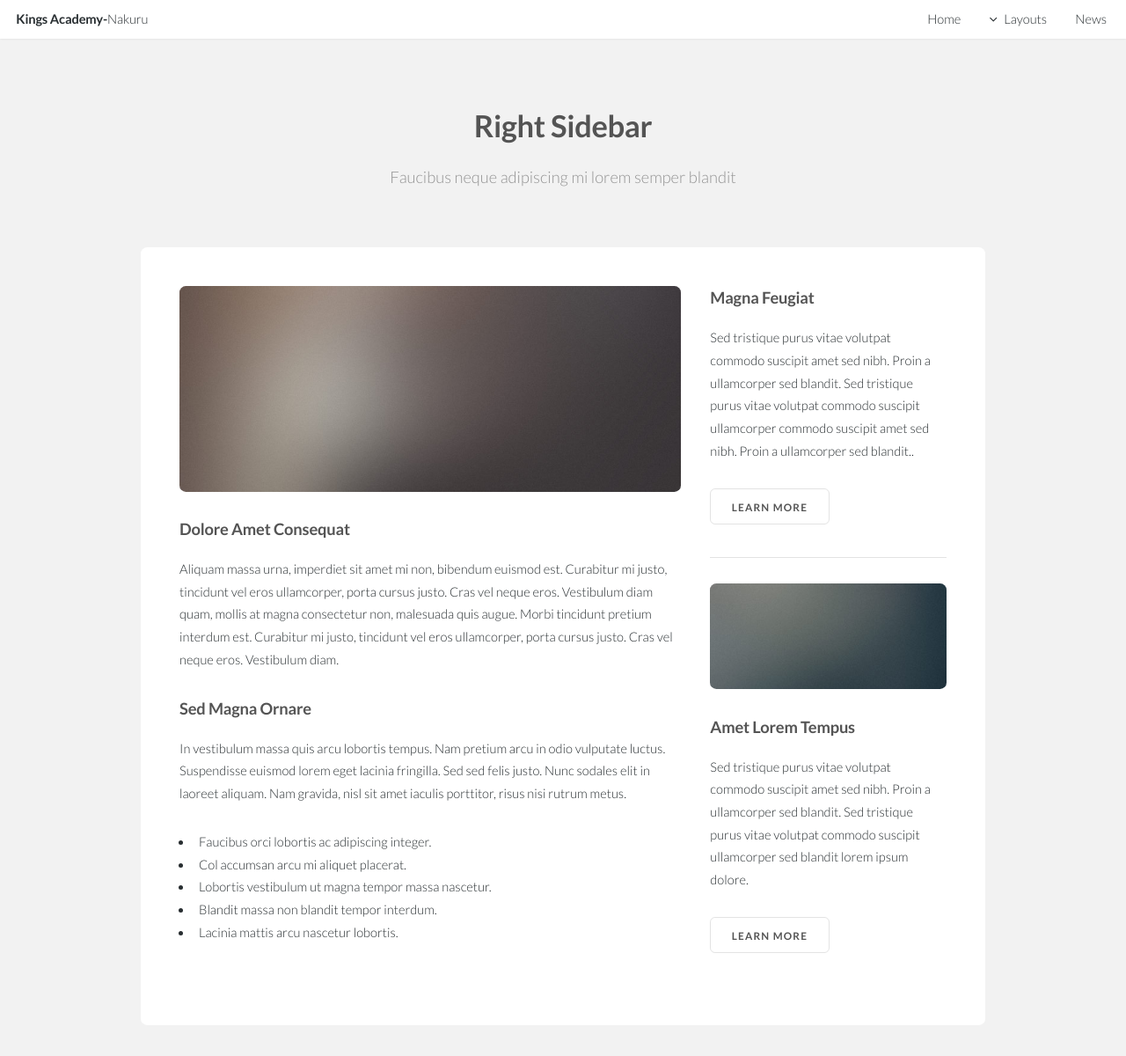
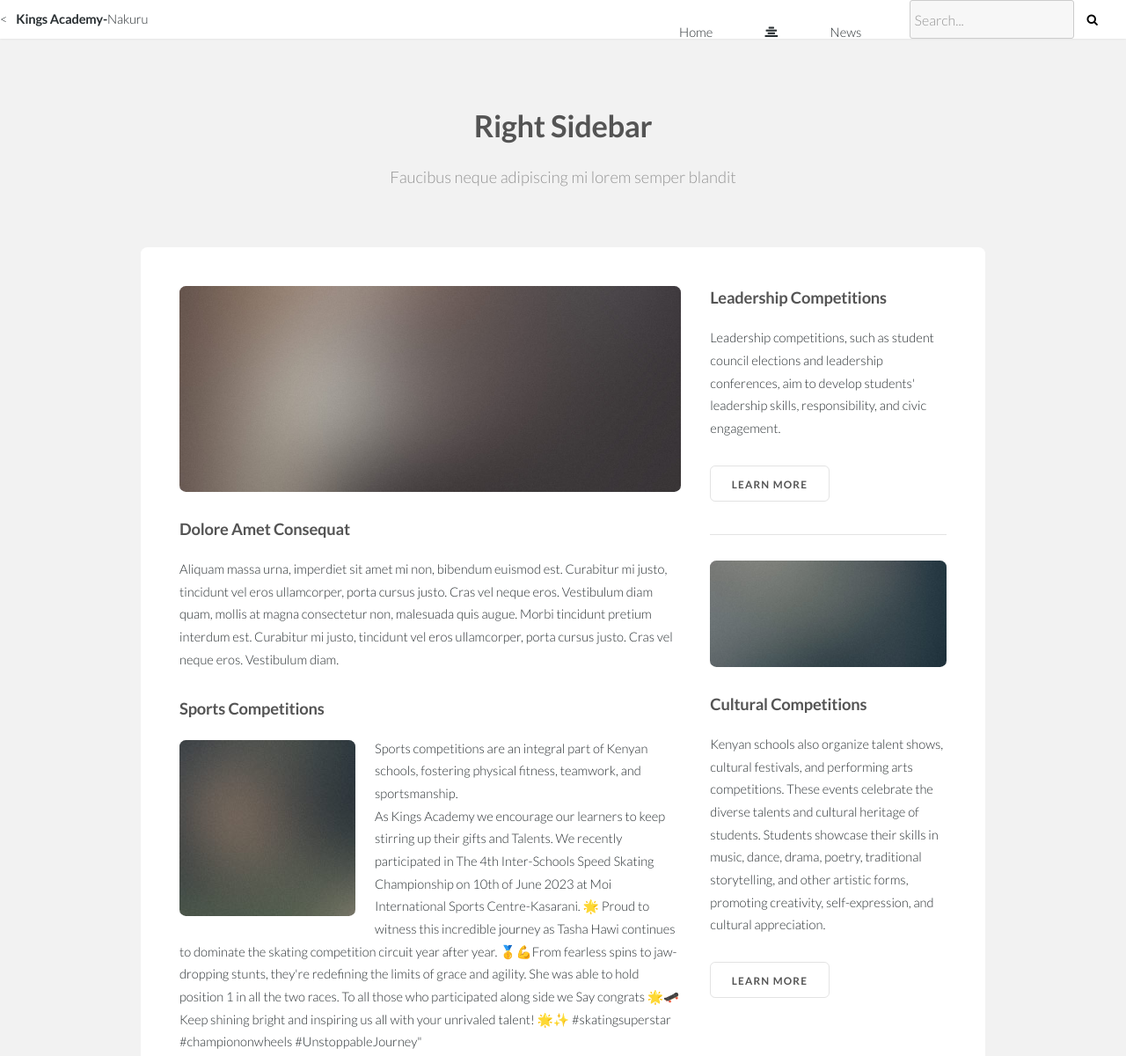
Before and after one commit to Mobisafrankline/King-s-academy-attachment-project, a plain HTML site: page right-sidebar.html in a window 1280 px wide. Shown: the top 1200 px of the page at 88% size. Drawn offline with Linux system fonts and the light colour scheme.

Commit message:
changes in the nav
adding search in the bar and change icon

```diff
--- a/css/style.css
+++ b/css/style.css
@@ -1110,6 +1110,8 @@
 				list-style: none;
 				margin: 0;
 				padding-left: 0;
+				display: flex; /* Display items in a row */
+				align-items: center; /* Center items vertically */
 			}
 
 			#header nav > ul > li {
@@ -1117,6 +1119,7 @@
 				display: inline-block;
 				margin-left: 2em;
 				padding-left: 0;
+				position: relative; /* Ensure position context for nested dropdown */
 			}
 
 			#header nav > ul > li a {
@@ -1124,6 +1127,7 @@
 				color: inherit;
 				display: inline-block;
 				text-decoration: none;
+				padding: 10px 15px; /* Adjust padding for menu items */
 			}
 
 			#header nav > ul > li a.icon:before {
@@ -1146,6 +1150,36 @@
 
 			#header nav > ul > li > ul {
 				display: none;
+				position: absolute;
+				top: 100%;
+				left: 0;
+				background-color: #fff;
+				box-shadow: 0 2px 5px rgba(0, 0, 0, 0.15);
+			}
+
+			#header nav > ul > li:hover > ul {
+				display: block;
+			}
+
+			#search-form {
+				display: flex; /* Display form items in a row */
+				align-items: center; /* Center items vertically */
+				margin-left: 10px; /* Add some space between menu and search */
+			}
+
+			#search-form input[type="text"] {
+				padding: 5px;
+				font-size: 16px;
+				border: 1px solid #ccc;
+				border-radius: 3px;
+				margin-right: 5px; /* Add space between input and button */
+			}
+
+			#search-form button {
+				background-color: #fff;
+				border: none;
+				padding: 5px 10px;
+				cursor: pointer;
 			}
 
 		#header .container {
--- a/right-sidebar.html
+++ b/right-sidebar.html
@@ -27,26 +27,37 @@
 		<!-- Header -->
 			<header id="header" class="skel-layers-fixed">
 				<h1><a href="index.html">Kings Academy-<span>Nakuru</span></a></h1>
-				<nav id="nav">
+				<<nav id="nav">
 					<ul>
-						<li><a href="Home.html">Home</a></li>
+						<li><a href="Home.html" title="Home">Home</a></li>
 						<li>
-							<a href="" class="icon fa-angle-down">Layouts</a>
+							<a href="#" class="btn btn-default" title="More">
+								<i class="fa fa-align-center" aria-hidden="true"></i>
+							</a>
 							<ul>
-								<li><a href="About.html">About</a></li>
-								<li><a href="right-sidebar.html">Right Sidebar</a></li>
-								<li><a href="no-sidebar.html">No Sidebar</a></li>
+								<li><a href="About.html" title="About">About</a></li>
+								<li><a href="right-sidebar.html" title="Right Sidebar">Right Sidebar</a></li>
+								<li><a href="no-sidebar.html" title="No Sidebar">No Sidebar</a></li>
 								<li>
-									<a href="">Academics</a>
+									<a href="#" title="Academics">Academics</a>
 									<ul>
-										<li><a href="#">Student Portal</a></li>
+										<li><a href="#" title="Student Portal">Student Portal</a></li>
 									</ul>
 								</li>
 							</ul>
 						</li>
-						<li><a href="News.html">News</a></li>
+						<li><a href="News.html" title="News">News</a></li>
+						<li>
+							<form action="search-results.html" method="get" id="search-form">
+								<input type="text" name="query" placeholder="Search..." aria-label="Search" required>
+								<button type="submit" title="Search">
+									<i class="fa fa-search" aria-hidden="true"></i>
+								</button>
+							</form>
+						</li>
 					</ul>
 				</nav>
+
 			</header>
 
 		<!-- Main -->
@@ -64,11 +75,16 @@
 									<a href="#" class="image fit"><img src="images/slide03.jpg" alt="" /></a>
 									<h3>Dolore Amet Consequat</h3>
 									<p>Aliquam massa urna, imperdiet sit amet mi non, bibendum euismod est. Curabitur mi justo, tincidunt vel eros ullamcorper, porta cursus justo. Cras vel neque eros. Vestibulum diam quam, mollis at magna consectetur non, malesuada quis augue. Morbi tincidunt pretium interdum est. Curabitur mi justo, tincidunt vel eros ullamcorper, porta cursus justo. Cras vel neque eros. Vestibulum diam.</p>
-									<h3>Sed Magna Ornare</h3>
-									<p>In vestibulum massa quis arcu lobortis tempus. Nam pretium arcu in odio vulputate luctus. Suspendisse euismod lorem eget lacinia fringilla. Sed sed felis justo. Nunc sodales elit in laoreet aliquam. Nam gravida, nisl sit amet iaculis porttitor, risus nisi rutrum metus.</p>
-									<ul>
-										<li>Faucibus orci lobortis ac adipiscing integer.</li>
-										<li>Col accumsan arcu mi aliquet placerat.</li>
+									<h3>Sports Competitions</h3>
+									<p><span class="image left"><img src="images/pic08.jpg" alt="" /></span>Sports competitions are an integral part of Kenyan schools, fostering physical fitness, teamwork, and sportsmanship.<br>
+										As Kings Academy we encourage our learners to keep stirring up their gifts and Talents. We recently participated in The 4th Inter-Schools Speed Skating Championship on 10th of June 2023 at Moi International Sports Centre-Kasarani.
+										🌟 Proud to witness this incredible journey as Tasha Hawi continues to dominate the skating competition circuit year after year. 🥇💪From fearless spins to jaw-dropping stunts, they're redefining the limits of grace and agility. She was able to hold position 1 in all the two races. To all those who participated along side we Say congrats
+										🌟🛹 Keep shining bright and inspiring us all with your unrivaled talent! 🌟✨
+										#skatingsuperstar #championonwheels #UnstoppableJourney"</p>
+
+									<ul class="alt">
+										<li></li>
+										<li><b>Science and Innovation Competitions<br></b> Kenya places a strong emphasis on science, technology, engineering, and mathematics (STEM) education. Schools participate in science and innovation competitions, such as science congresses, robotics challenges, and innovation exhibitions.</li>
 										<li>Lobortis vestibulum ut magna tempor massa nascetur.</li>
 										<li>Blandit massa non blandit tempor interdum.</li>
 										<li>Lacinia mattis arcu nascetur lobortis.</li>
@@ -81,8 +97,8 @@
 							<!-- Sidebar -->
 								<section id="sidebar">
 									<section>
-										<h3>Magna Feugiat</h3>
-										<p>Sed tristique purus vitae volutpat commodo suscipit amet sed nibh. Proin a ullamcorper sed blandit. Sed tristique purus vitae volutpat commodo suscipit ullamcorper commodo suscipit amet sed nibh. Proin a ullamcorper sed blandit..</p>
+										<h3>Leadership Competitions</h3>
+										<p> Leadership competitions, such as student council elections and leadership conferences, aim to develop students' leadership skills, responsibility, and civic engagement.</p>
 										<footer>
 											<ul class="actions">
 												<li><a href="#" class="button small alt">Learn More</a></li>
@@ -92,8 +108,8 @@
 									<hr />
 									<section>
 										<a href="#" class="image fit"><img src="images/pic03.jpg" alt="" /></a>
-										<h3>Amet Lorem Tempus</h3>
-										<p>Sed tristique purus vitae volutpat commodo suscipit amet sed nibh. Proin a ullamcorper sed blandit. Sed tristique purus vitae volutpat commodo suscipit ullamcorper sed blandit lorem ipsum dolore.</p>
+										<h3>Cultural Competitions</h3>
+										<p>Kenyan schools also organize talent shows, cultural festivals, and performing arts competitions. These events celebrate the diverse talents and cultural heritage of students. Students showcase their skills in music, dance, drama, poetry, traditional storytelling, and other artistic forms, promoting creativity, self-expression, and cultural appreciation.</p>
 										<footer>
 											<ul class="actions">
 												<li><a href="#" class="button small alt">Learn More</a></li>
```
Also changed, not shown: About.html (+19 -8 lines), Home.html (+27 -13 lines), News.html (+19 -8 lines), no-sidebar.html (+19 -8 lines), images/402935161_122097523994127145_5613519822710307725_n.jpg (added), images/405951295_122104836476127145_4472565521562581743_n.jpg (added), images/442485207_122145454244127145_1348623426498865716_n.jpg (added). Lines whose indentation alone changed are shown as unchanged.
